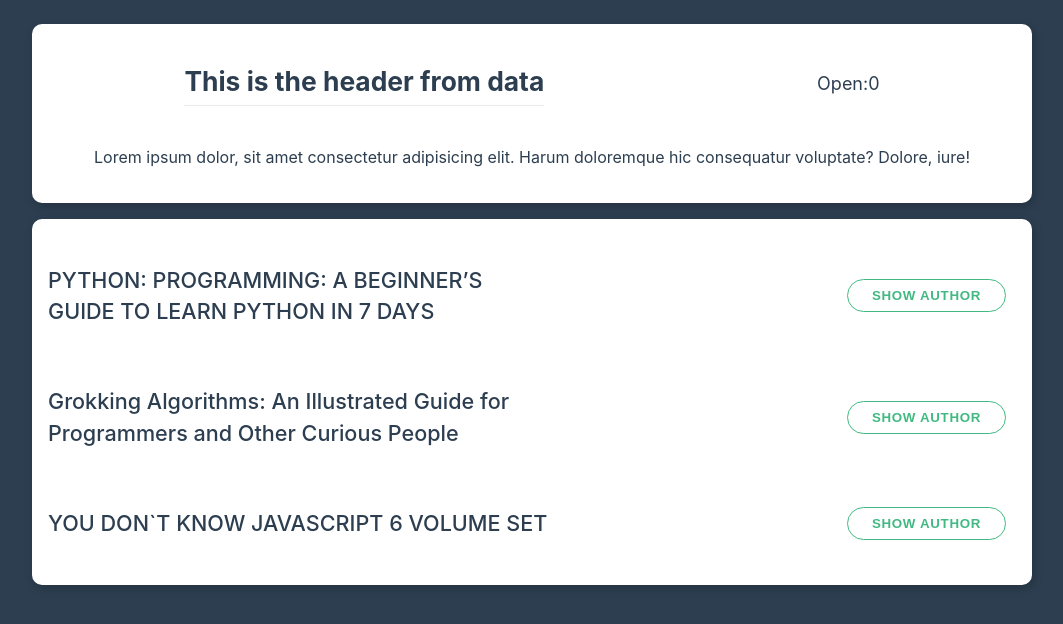
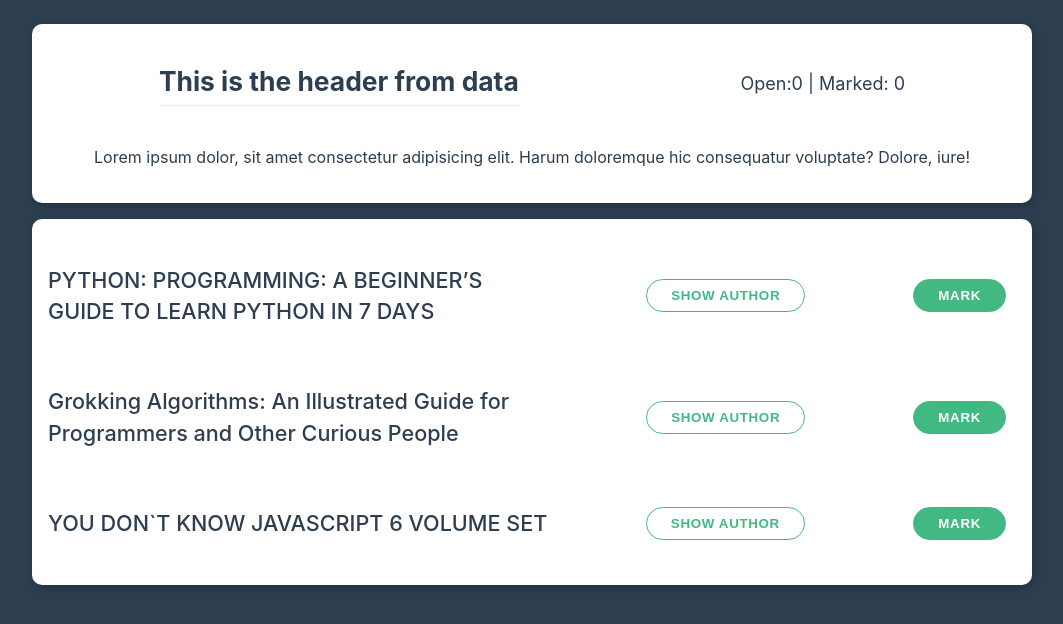
Before and after one commit to Balor1989/learning-vue, a Vue app: page / in a window 1280 px wide. Shown: the top 624 px of the page, without its empty margins (108-1171 px from the left). Built offline with nearby package versions, Linux system fonts and the light colour scheme.

Commit message:
adds mark book func

```diff
--- a/src/App.vue
+++ b/src/App.vue
@@ -1,17 +1,19 @@
 <template>
   <div class="container pt-1">
-    <HeaderComponent :open-rate="openRate" />
+    <HeaderComponent :open-rate="openRate" :marked="marked" />
 
     <ul class="card">
       <BookComponent
-        v-for="{ id, title, author } in books"
+        v-for="{ id, title, author, isMark } in books"
         :key="id"
         :id="id"
         v-bind:title="title"
         :author="author"
         :is-open="isOpen"
+        :is-mark="isMark"
         v-on:add-point="openRate += 1"
-        v-on:remove-point="openRate -= 1"
+        @remove-point="openRate -= 1"
+        @marked-books="markedBooks"
       />
     </ul>
   </div>
@@ -24,26 +26,37 @@
   components: {
     BookComponent,
   },
+  methods: {
+    markedBooks(id) {
+      const idx = this.books.findIndex((book) => book.id === id);
+      this.books[idx].isMark = true;
+      this.marked += 1;
+    },
+  },
   data() {
     return {
       openRate: 0,
+      marked: 0,
       books: [
         {
           id: 1,
           title:
             "PYTHON: PROGRAMMING: A BEGINNER’S GUIDE TO LEARN PYTHON IN 7 DAYS",
           author: "Ramsey Hamilton",
+          isMark: false,
         },
         {
           id: 2,
           title:
             "Grokking Algorithms: An Illustrated Guide for Programmers and Other Curious People",
           author: "Aditya Bhargava",
+          isMark: false,
         },
         {
           id: 3,
           title: "YOU DON`T KNOW JAVASCRIPT 6 VOLUME SET ",
           author: "Kyle Simpson",
+          isMark: false,
         },
       ],
       isOpen: false,
--- a/src/components/BookComponent/BookComponent.vue
+++ b/src/components/BookComponent/BookComponent.vue
@@ -5,6 +5,7 @@
     <button class="btn" @click="showAuthor">
       {{ isAuthorOpen ? "Hide author" : "show author" }}
     </button>
+    <button v-if="!isMark" class="btn primary" @click="mark">Mark</button>
   </li>
 </template>
 
@@ -24,10 +25,19 @@
       type: Number,
       required: true,
     },
-    isOpen: {
-      type: Boolean,
-      required: false,
-      default: false,
+    isOpen: Boolean,
+
+    isMark: Boolean,
+  },
+  emits: {
+    addPoint: null,
+    removePoint: null,
+    markedBooks(id) {
+      if (id) {
+        return true;
+      }
+      console.log("No id for emit");
+      return false;
     },
   },
   data() {
@@ -45,6 +55,14 @@
         this.$emit("removePoint");
       }
     },
+    mark() {
+      if (this.isAuthorOpen) {
+        this.$emit("removePoint");
+      }
+      this.isAuthorOpen = false;
+
+      this.$emit("markedBooks", this.id);
+    },
   },
 };
 </script>
--- a/src/components/HeaderComponent/HeaderComponent.vue
+++ b/src/components/HeaderComponent/HeaderComponent.vue
@@ -2,7 +2,7 @@
   <div class="card">
     <div class="title-container">
       <h2 class="header-title">{{ title }}</h2>
-      <p class="rate">Open:{{ openRate }}</p>
+      <p class="rate">Open:{{ openRate }} | Marked: {{ marked }}</p>
     </div>
     <div class="description">
       <p>
@@ -17,6 +17,7 @@
 export default {
   props: {
     openRate: Number,
+    marked: Number,
   },
   data() {
     return {
```
